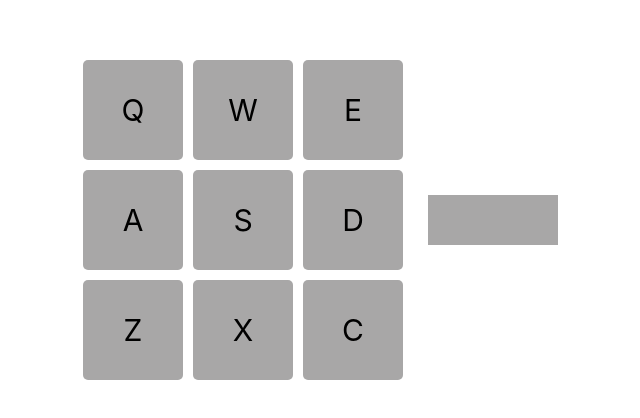
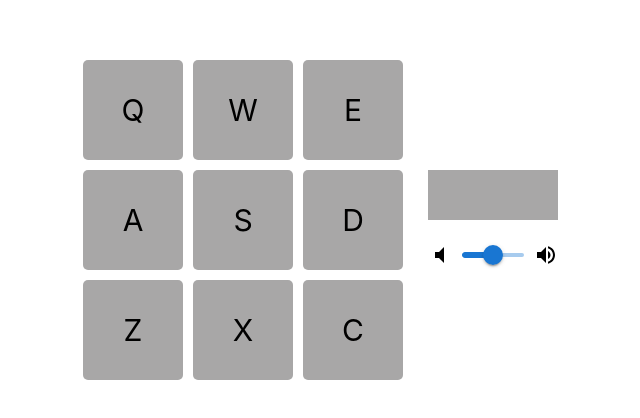
Before and after one commit to wenyuzheng/drum-machine, a React (Create React App) app: page / in a window 1280 px wide. Shown: the part 180-598 px from the top of the page, without its empty margins (322-962 px from the left). Built offline with nearby package versions, Linux system fonts and the light colour scheme.

Commit message:
Add volume slider

```diff
--- a/package.json
+++ b/package.json
@@ -3,6 +3,10 @@
   "version": "0.1.0",
   "private": true,
   "dependencies": {
+    "@emotion/react": "^11.11.1",
+    "@emotion/styled": "^11.11.0",
+    "@mui/icons-material": "^5.13.7",
+    "@mui/material": "^5.13.7",
     "@testing-library/jest-dom": "^5.16.5",
     "@testing-library/react": "^13.4.0",
     "@testing-library/user-event": "^13.5.0",
--- a/src/components/Drum.js
+++ b/src/components/Drum.js
@@ -2,18 +2,28 @@ import { useState } from "react";
 import audios from "../constants/audios";
 import DrumPad from "./DrumPad";
 import "./css/Drum.css";
+import VolumeSlider from "./VolumeSlider";
 
 const Drum = () => {
   const [audioName, setAudioName] = useState(null);
+  const [volume, setVolume] = useState(50);
 
   return (
     <div id="drum-machine">
       <div id="drum-pad-box">
         {audios.map((e) => (
-          <DrumPad key={e.name} audio={e} setAudioName={setAudioName} />
+          <DrumPad
+            key={e.name}
+            audio={e}
+            setAudioName={setAudioName}
+            volume={volume}
+          />
         ))}
       </div>
-      <div id="display">{audioName}</div>
+      <div id="controller-box">
+        <div id="display">{audioName}</div>
+        <VolumeSlider volume={volume} setVolume={setVolume} />
+      </div>
     </div>
   );
 };
--- a/src/components/DrumPad.js
+++ b/src/components/DrumPad.js
@@ -1,12 +1,13 @@
 import { useState } from "react";
 import "./css/DrumPad.css";
 
-const DrumPad = ({ audio, setAudioName }) => {
+const DrumPad = ({ audio, setAudioName, volume }) => {
   const sound = new Audio(audio.src);
 
   const [clicked, setClicked] = useState(false);
 
   const handleClick = () => {
+    sound.volume = volume / 100;
     setClicked(true);
     setAudioName(audio.name);
     sound.play();
--- /dev/null
+++ b/src/components/VolumeSlider.js
@@ -0,0 +1,25 @@
+import { Slider } from "@mui/material";
+import VolumeUpIcon from "@mui/icons-material/VolumeUp";
+import VolumeMuteIcon from "@mui/icons-material/VolumeMute";
+import "./css/VolumeSlider.css";
+
+const VolumeSlider = ({ volume, setVolume }) => {
+  const handleChange = (e) => {
+    setVolume(e.target.value);
+  };
+
+  return (
+    <div id="slider">
+      <VolumeMuteIcon style={{ marginRight: "10px" }} />
+      <Slider
+        aria-label="Volume"
+        onChange={handleChange}
+        valueLabelDisplay="auto"
+        value={volume}
+      />
+      <VolumeUpIcon style={{ marginLeft: "10px" }} />
+    </div>
+  );
+};
+
+export default VolumeSlider;
--- a/src/components/css/Drum.css
+++ b/src/components/css/Drum.css
@@ -17,5 +17,10 @@
     align-items: center;
     background-color: rgb(168, 167, 167);
     font-size: 20px;
+    margin-bottom: 20px;
+}
+
+#controller-box {
     margin-left: 20px;
+    height: 100%;
 }
--- a/src/components/css/DrumPad.css
+++ b/src/components/css/DrumPad.css
@@ -6,7 +6,5 @@
     display: flex;
     justify-content: center;
     align-items: center;
-
     border-radius: 5px;
-
 }
--- /dev/null
+++ b/src/components/css/VolumeSlider.css
@@ -0,0 +1,5 @@
+#slider {
+    display: flex;
+    justify-content: space-between;
+    align-items: center;
+}
```
Also changed, not shown: 1 other file (tests, documents, lock files or other folders).
